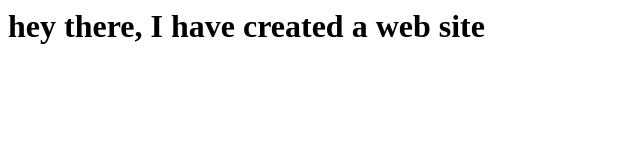
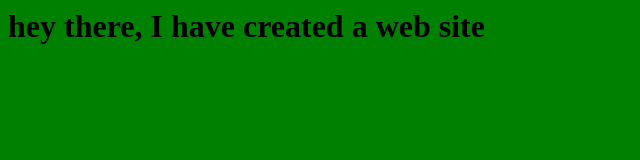
Before and after one commit to vigbvb/test, a plain HTML site: page index.html in a window 1280 px wide. Shown: the whole page, without its empty margins (0-640 px from the left). Drawn offline with Linux system fonts and the light colour scheme.

Commit message:
Update index.html

```diff
--- a/index.html
+++ b/index.html
@@ -1,15 +1,8 @@
 <html>
 <head>
 <title>my web</title>
-<style>
-body{
-color:"gray";
-background-color:"green";
-text-align:"center";
-}
-</style>
 </head>
-<body>
+<body style="background-color:green">
 <h1>hey there, I have created a web site</h1>
 </body>
 </html>
```
